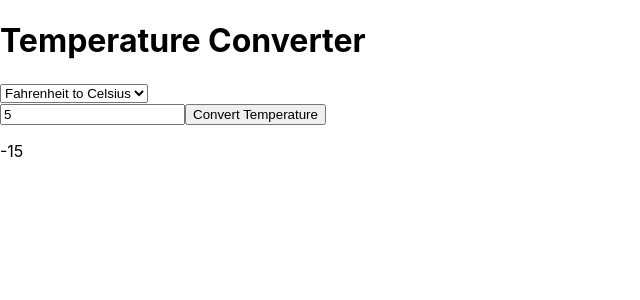
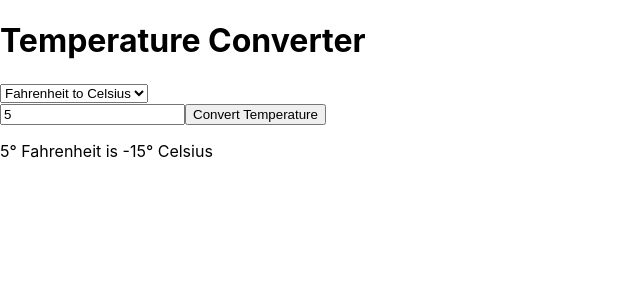
Before and after one commit to kylegreen149/thermometer, a React (Create React App) app in the folder thermometer/: page / in a window 1280 px wide. Both pictures are taken after typing "5" into the empty fields and a click on the button "Convert Temperature". Shown: the top 300 px of the page, without its empty margins (0-640 px from the left). Built offline with nearby package versions, Linux system fonts and the light colour scheme.

Commit message:
Adds if ternary statement to conversion p tag to show the converted temperature along with the appropriate text based on the selected conversion type.

```diff
--- a/thermometer/src/App.js
+++ b/thermometer/src/App.js
@@ -31,7 +31,7 @@ function App() {
       </div>
         <input type="number" placeholder="Enter a number" value={temperature} onChange={(e) => {setTemperature(e.target.value)}}></input>
         <button onClick={handleConversion}>Convert Temperature</button>
-        <p>{result}</p>
+        {result !== null && ( <p> {temperature}° {conversionType === "FtoC" ? "Fahrenheit" : "Celsius"}{" "} is {result}°{" "} {conversionType === "FtoC" ? "Celsius" : "Fahrenheit"} </p> )}
 
     </div>
   );
```
